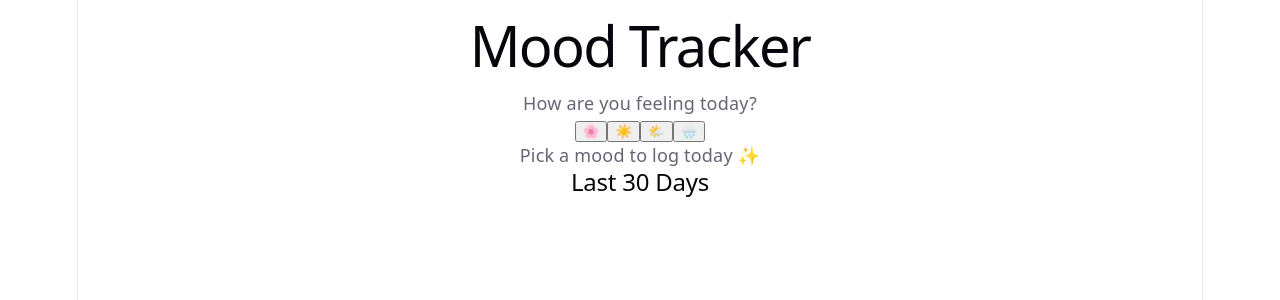
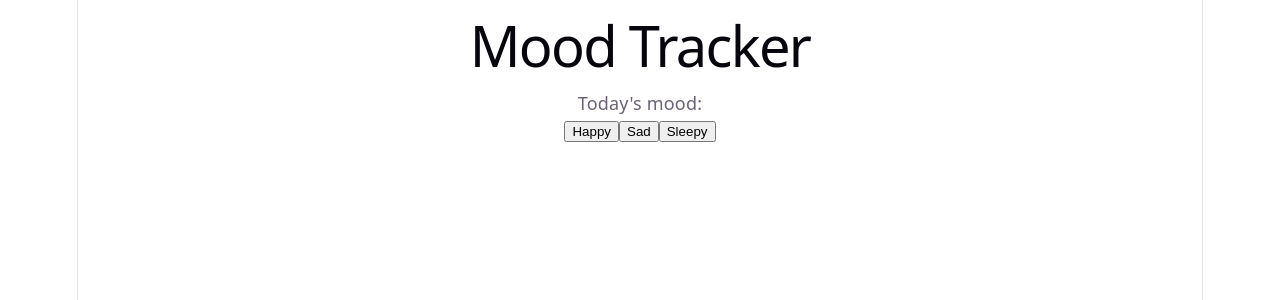
Before and after one commit to lifeaboutgreatgift/mood-tracker, a React (Vite) app: page / in a window 1280 px wide. Shown: the top 300 px of the page. Built offline with nearby package versions, Linux system fonts and the light colour scheme.

Commit message:
feat(mood-tracker): add mood buttons with useState

```diff
--- a/src/App.jsx
+++ b/src/App.jsx
@@ -1,87 +1,19 @@
 import { useState } from 'react';
 import './App.css';
 
-const MOODS = {
-  great: { emoji: '🌸', color: '#ffb3c6' },
-  good:  { emoji: '☀️', color: '#ffe4a3' },
-  okay:  { emoji: '🌤️', color: '#c9e4de' },
-  bad:   { emoji: '🌧️', color: '#a8c5e0' },
-};
-
-function getLast30Days() {
-  const days = [];
-  for (let i = 29; i >= 0; i--) {
-    const d = new Date();
-    d.setDate(d.getDate() - i);
-    days.push(d.toISOString().split('T')[0]); // "2026-08-03"
-  }
-  return days;
-}
-
-function DaySquare({ date, mood }) {
-  const moodData = mood ? MOODS[mood] : null;
-  const isToday = date === new Date().toISOString().split('T')[0];
-
-  return (
-    <div
-      className={`day-square ${isToday ? 'today' : ''}`}
-      style={{ backgroundColor: moodData ? moodData.color : '#eee' }}
-      title={date}
-    >
-      {moodData ? moodData.emoji : ''}
-    </div>
-  );
-}
-
-function MoodGrid({ log }) {
-  const days = getLast30Days();
-
-  return (
-    <div className="mood-grid">
-      {days.map((date) => (
-        <DaySquare key={date} date={date} mood={log[date]} />
-      ))}
-    </div>
-  );
-}
-
-function MoodPicker({ onSelect, todaysMood }) {
-  return (
-    <div className="mood-picker">
-      {Object.entries(MOODS).map(([key, { emoji }]) => (
-        <button
-          key={key}
-          onClick={() => onSelect(key)}
-          className={todaysMood === key ? 'selected' : ''}
-        >
-          {emoji}
-        </button>
-      ))}
-    </div>
-  );
-}
-
 function App() {
-  const [log, setLog] = useState({}); // { "2026-08-03": "great", ... }
-  const today = new Date().toISOString().split('T')[0];
-
-  function logMood(mood) {
-    setLog((prev) => ({ ...prev, [today]: mood }));
-  }
+  const [mood, setMood] = useState('');
 
   return (
     <div className="app">
       <h1>Mood Tracker</h1>
+      <p>Today's mood: {mood}</p>
 
-      <p className="prompt">How are you feeling today?</p>
-      <MoodPicker onSelect={logMood} todaysMood={log[today]} />
-
-      {!log[today] && <p className="hint">Pick a mood to log today ✨</p>}
-
-      <h2>Last 30 Days</h2>
-      <MoodGrid log={log} />
+      <button onClick={() => setMood('😊')}>Happy</button>
+      <button onClick={() => setMood('🥲')}>Sad</button>
+      <button onClick={() => setMood('😴')}>Sleepy</button>
     </div>
-  );
+  )
 }
 
 export default App;
```
